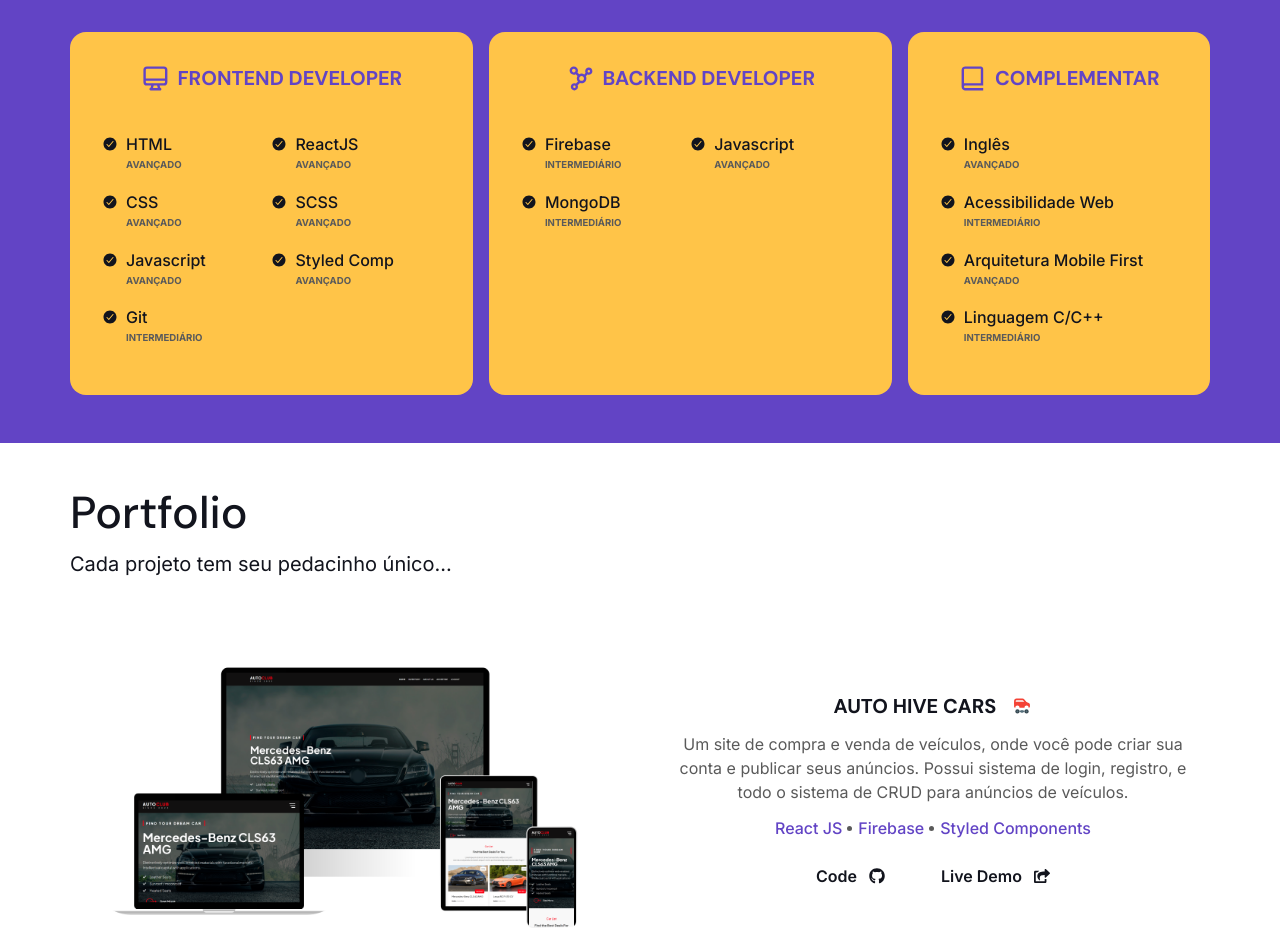
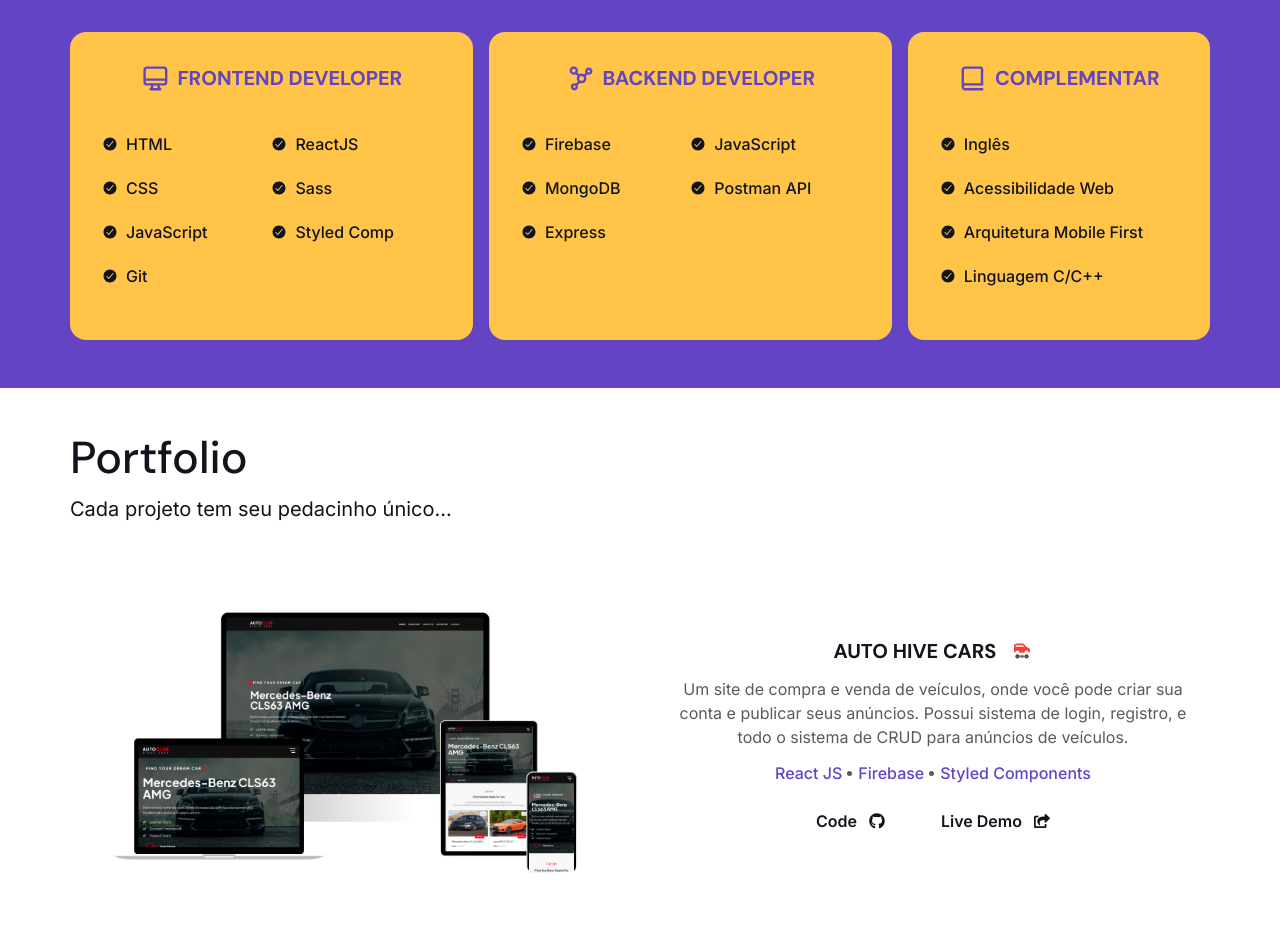
Before and after one commit to FabioSigF/portfolio, a React (Create React App) app: page / in a window 1280 px wide. Shown: the part 966-1895 px from the top of the page. Built offline with nearby package versions, Linux system fonts and the light colour scheme.

Commit message:
About list update

```diff
--- a/src/components/About/About.jsx
+++ b/src/components/About/About.jsx
@@ -27,25 +27,18 @@
                   <p>
                   {iconList.check} HTML
                   </p>
-                  <span>Avançado</span>
                 </li>
                 <li><p>{iconList.check} ReactJS</p>
-                  <span>Avançado</span>
                 </li>
                 <li><p>{iconList.check} CSS</p>
-                  <span>Avançado</span>
                 </li>
-                <li><p>{iconList.check} SCSS</p>
-                  <span>Avançado</span>
+                <li><p>{iconList.check} Sass</p>
                 </li>
-                <li><p>{iconList.check} Javascript</p>
-                  <span>Avançado</span>
+                <li><p>{iconList.check} JavaScript</p>
                 </li>
                 <li><p>{iconList.check} Styled Comp</p>
-                  <span>Avançado</span>
                 </li>
                 <li><p>{iconList.check} Git</p>
-                  <span>Intermediário</span>
                 </li>
               </ul>
             </SkillCard>
@@ -56,15 +49,18 @@
               </SkillHeader>
               <ul>
                 <li><p>{iconList.check} Firebase</p>
-                  <span>Intermediário</span>
                 </li>
-                <li><p>{iconList.check} Javascript</p>
-                  <span>Avançado</span>
+                <li><p>{iconList.check} JavaScript</p>
                 </li>
-                <li><p>{iconList.check} MongoDB</p>
-                  <span>Intermediário</span>
+                <li>
+                  <p>{iconList.check} MongoDB</p>
                 </li>
-
+                <li>
+                  <p>{iconList.check} Postman API</p>
+                </li>
+                <li>
+                  <p>{iconList.check} Express</p>
+                </li>
               </ul>
             </SkillCard>
             <SkillCard>
@@ -74,16 +70,12 @@
               </SkillHeader>
               <ul>
                 <li style={{ width: '100%' }}><p>{iconList.check} Inglês</p>
-                  <span>Avançado</span>
                 </li>
                 <li style={{ width: '100%' }}><p>{iconList.check} Acessibilidade Web</p>
-                  <span>Intermediário</span>
                 </li>
                 <li style={{ width: '100%' }}><p>{iconList.check} Arquitetura Mobile </p>First
-                  <span>Avançado</span>
                 </li>
                 <li style={{ width: '100%' }}><p>{iconList.check} Linguagem C/C++</p>
-                  <span>Intermediário</span>
                 </li>
               </ul>
             </SkillCard>
```
